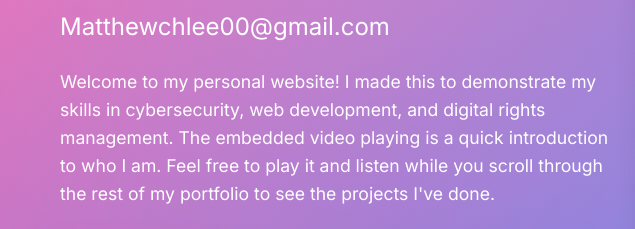
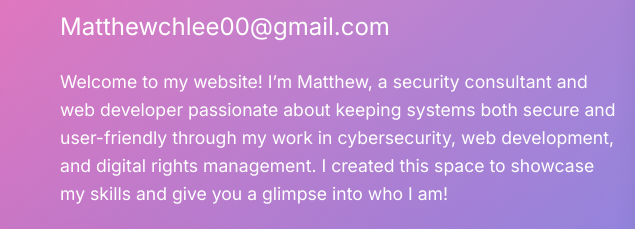
Before and after one commit to kingofthematt/Portfolio-Website, a plain HTML site: page index.html in a window 1280 px wide. Shown: the part 224-453 px from the top of the page, 0-635 px from the left. Drawn offline with Linux system fonts and the light colour scheme; grey boxes are pictures that could not be loaded.

Commit message:
Updated first paragraph

```diff
--- a/index.html
+++ b/index.html
@@ -42,7 +42,7 @@
                 <h1 class="hero-title">Matthew Lee</h1>
                 <p class="hero-subtitle">Matthewchlee00@gmail.com</p>
                 <p class="hero-description">
-                    Welcome to my personal website! I made this to demonstrate my skills in cybersecurity, web development, and digital rights management. The embedded video playing is a quick introduction to who I am. Feel free to play it and listen while you scroll through the rest of my portfolio to see the projects I've done.
+                    Welcome to my website! I’m Matthew, a security consultant and web developer passionate about keeping systems both secure and user-friendly through my work in cybersecurity, web development, and digital rights management. I created this space to showcase my skills and give you a glimpse into who I am!
                 </p>
                 <div class="hero-buttons">
                     <a href="#contact" class="btn btn-primary">Get In Touch</a>
```
